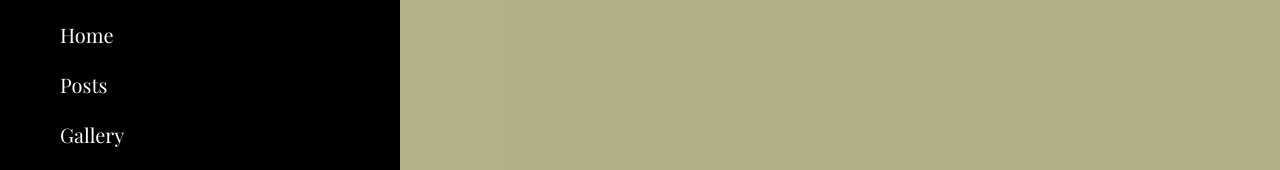
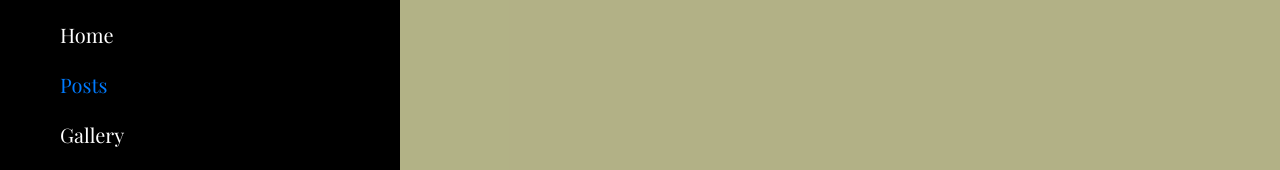
Before and after one commit to AlexMischenko/mockup-playground, a React (Create React App) app: page / in a window 1280 px wide. Shown: the part 458-628 px from the top of the page. Built offline with nearby package versions, Linux system fonts and the light colour scheme.

Commit message:
made SideDrawer menu items link to proper routes -moved 'Router' from 'Routes/index.js'  to "App.js"

```diff
--- a/src/App.js
+++ b/src/App.js
@@ -1,4 +1,5 @@
 import React from 'react'
+import { BrowserRouter as Router } from 'react-router-dom'
 import './App.css'
 import LayoutWrapper from './containers/Layout/index'
 import Routes from './containers/Routes'
@@ -6,9 +7,11 @@ import Routes from './containers/Routes'
 function App() {
   return (
     <div className="wrapper">
-      <LayoutWrapper>
-        <Routes />
-      </LayoutWrapper>
+      <Router>
+        <LayoutWrapper>
+          <Routes />
+        </LayoutWrapper>
+      </Router>
     </div>
   )
 }
--- a/src/containers/Layout/SideDrawer/index.js
+++ b/src/containers/Layout/SideDrawer/index.js
@@ -1,4 +1,5 @@
 import React from 'react'
+import { NavLink } from 'react-router-dom'
 
 const SideDrawer = () => (
   <div className="side-drawer-ovelay">
@@ -35,10 +36,26 @@ const SideDrawer = () => (
 
         <div className="side-drawer-menu">
           <ui>
-            <li className="side-drawer-menu-item">Home</li>
-            <li className="side-drawer-menu-item">Posts</li>
-            <li className="side-drawer-menu-item">Gallery</li>
-            <li className="side-drawer-menu-item">Contact</li>
+            <li className="side-drawer-menu-item">
+              <NavLink activeClassName="side-drawer-menu-item" to="/">
+                Home
+              </NavLink>
+            </li>
+            <li className="side-drawer-menu-item">
+              <NavLink activeClassName="side-drawer-menu-item" to="/post">
+                Posts
+              </NavLink>
+            </li>
+            <li className="side-drawer-menu-item">
+              <NavLink activeClassName="side-drawer-menu-item" to="/">
+                Gallery
+              </NavLink>
+            </li>
+            <li className="side-drawer-menu-item">
+              <NavLink activeClassName="side-drawer-menu-item" to="/">
+                Contact
+              </NavLink>
+            </li>
           </ui>
         </div>
       </div>
--- a/src/containers/Routes/index.js
+++ b/src/containers/Routes/index.js
@@ -5,13 +5,11 @@ import Home from '../Home'
 import PostDetails from '../PostDetails'
 
 const Routes = () => (
-  <Router>
-    <Switch>
-      <Route exact path="/" component={Home} />
-      <Route path="/post" component={PostDetails} />
-      <Route path="/post/:id" component={PostDetails} />
-    </Switch>
-  </Router>
+  <Switch>
+    <Route exact path="/" component={Home} />
+    <Route path="/post" component={PostDetails} />
+    <Route path="/post/:id" component={PostDetails} />
+  </Switch>
 )
 
 export default Routes
--- a/src/scss/custom.scss
+++ b/src/scss/custom.scss
@@ -146,6 +146,12 @@ a.menu-close-btn:hover {
   padding-bottom: 20px;
   list-style: none;
   font-size: 20px;
+  color: white;
+  text-decoration: none;
+}
+.side-drawer-menu-item:hover {
+  color: rgba(255, 255, 255, 0.5);
+  text-decoration: none;
 }
 
 .home-page {
```
